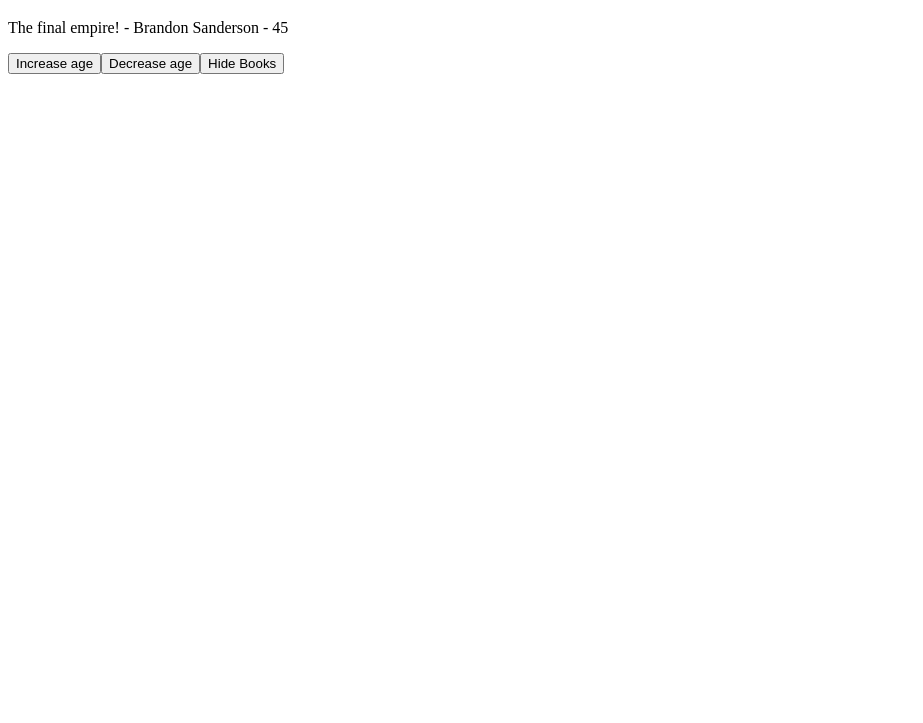
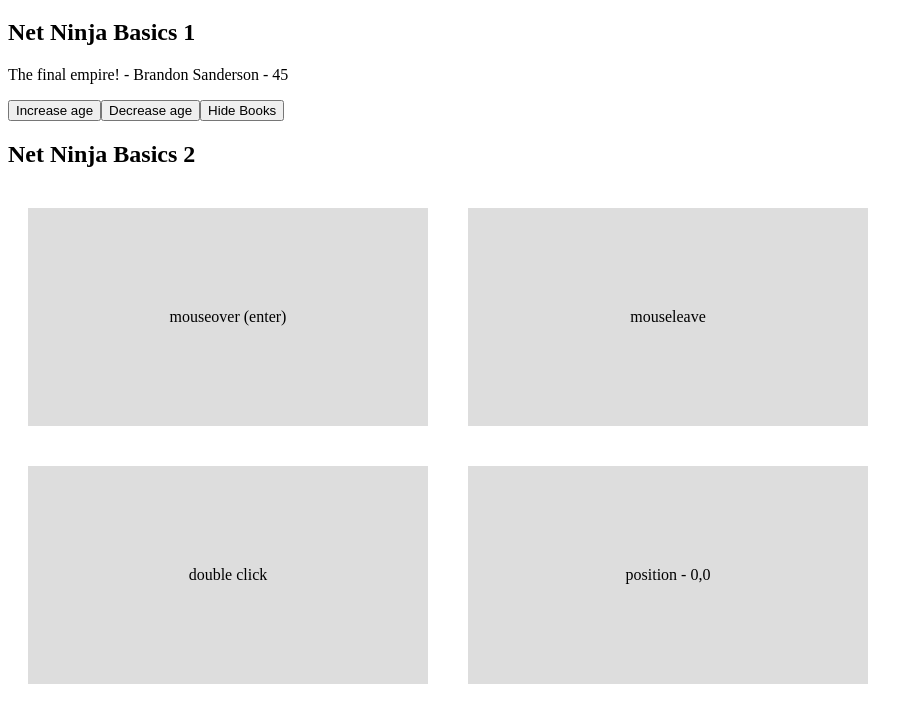
Before and after one commit to mahier8/vueCourse-netNinja, a plain HTML site: page index.html in a window 1280 px wide. Shown: the part 61-784 px from the top of the page, without its empty margins (0-923 px from the left). Drawn offline with nearby package versions, Linux system fonts and the light colour scheme.

Commit message:
mouse events and event object

```diff
--- a/app.js
+++ b/app.js
@@ -7,6 +7,8 @@ const app = Vue.createApp({
       title: "The final empire!",
       author: "Brandon Sanderson",
       age: 45,
+      x: 0,
+      y: 0,
     };
   },
   // for the example without an argument
@@ -28,6 +30,16 @@ const app = Vue.createApp({
       // so when its true we can set it to false, and vice versa
       this.showBooks = !this.showBooks;
     },
+    handleEvent(e, data) {
+      console.log(e, e.type);
+      if (data) {
+        console.log(data);
+      }
+    },
+    handleMousemove(e) {
+      this.x = e.offsetX;
+      this.y = e.offsetY;
+    },
   },
 });
 
--- a/index.html
+++ b/index.html
@@ -6,12 +6,23 @@
     <meta name="viewport" content="width=device-width, initial-scale=1.0" />
     <title>Learning Vue</title>
     <script src="https://unpkg.com/vue@3.0.2"></script>
+    <style>
+      .box {
+        padding: 100px 0;
+        width: 400px;
+        text-align: center;
+        background: #ddd;
+        margin: 20px;
+        display: inline-block;
+      }
+    </style>
   </head>
   <body>
     <h1>Hello Vue</h1>
+    <h2>Net Ninja Basics 1</h2>
 
     <!-- At the moment, Vue is only controlling what is inside
-    the div id="app", anyvariable/data outside these tags
+    the div id="app", any variable/data outside these tags
     will not be rendered by Vue -->
     <div id="app">
       <!-- <h2>I am the template</h2> -->
@@ -52,8 +63,17 @@
 
       <!-- an example with arguments -->
       <!-- <div @click="changeTitle('Oathbringer')">Change book title</div> -->
+
+      <br />
+      <h2>Net Ninja Basics 2</h2>
+      <!-- mouse events -->
+      <div class="box" @mouseover="handleEvent($event, 5)">
+        mouseover (enter)
+      </div>
+      <div class="box" @mouseleave="handleEvent">mouseleave</div>
+      <div class="box" @dblclick="handleEvent">double click</div>
+      <div class="box" @mousemove="handleMousemove">position - {{x}},{{y}}</div>
     </div>
-
     <script src="app.js"></script>
   </body>
 </html>
```
